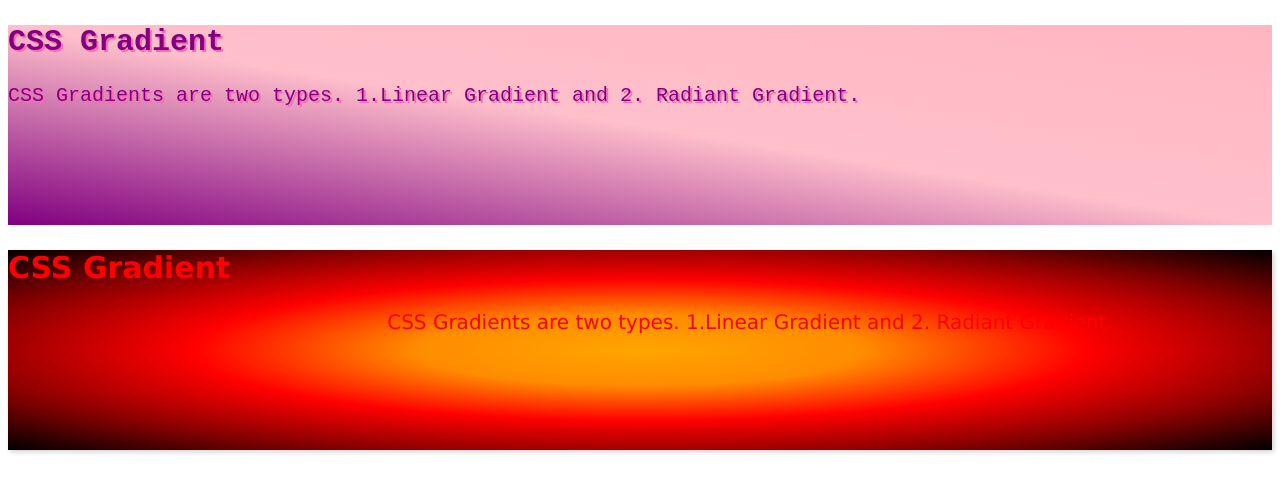
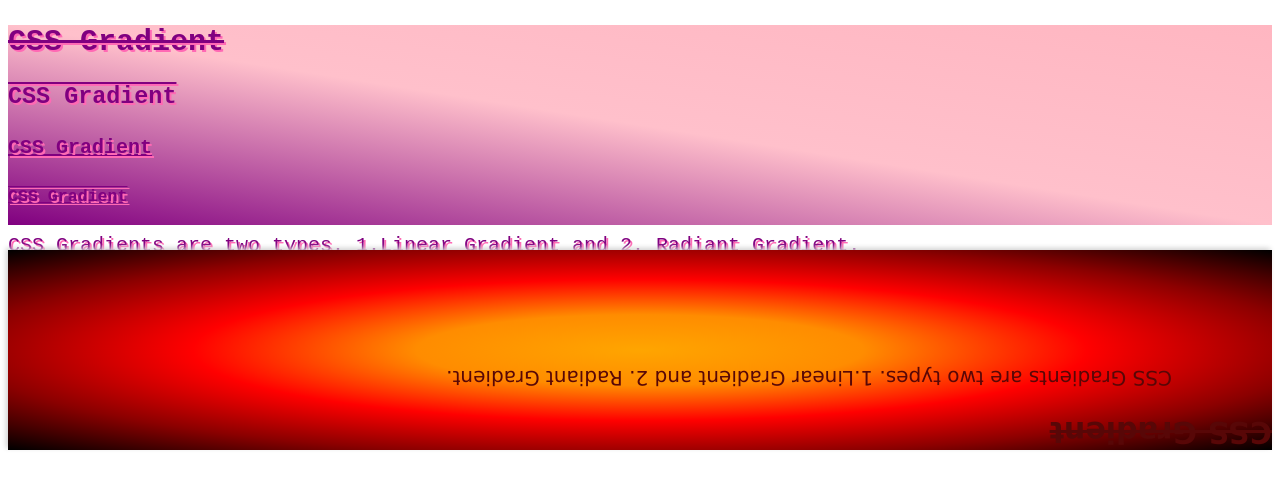
Before and after one commit to DmRayyan/Web-Dev, a plain HTML site: page Module 2/Lesson 3/activity.html in a window 1280 px wide. Drawn offline with Linux system fonts and the light colour scheme.

Commit message:
Text transforming bebe

```diff
--- a/Module 2/Lesson 3/activity.html
+++ b/Module 2/Lesson 3/activity.html
@@ -16,13 +16,26 @@
         #grad2 {
             height: 200px;
             background: radial-gradient(orange, darkorange, red, darkred, black);
-            color: red;
+            color: rgb(88, 7, 7);
             font-family: 'Lucida Sans', 'Lucida Sans Regular', 'Lucida Grande', 'Lucida Sans Unicode', Geneva, Verdana, sans-serif;
             font-size: 20px;
             box-shadow: 2px 2px 5px lightgrey;
+            rotate: 180deg;
         }
         #p2 {
-            text-indent: 30%;
+            text-indent: 100px;
+        }
+        h2 {
+            text-decoration: line-through;
+        }
+        h3 {
+            text-decoration: overline;
+        }
+        h4 {
+            text-decoration: underline;
+        }
+        h5 {
+            text-decoration: underline overline;
         }
     </style>
 </head>
@@ -30,6 +43,9 @@
 <body>
     <div id="grad1">
         <h2>CSS Gradient</h2>
+        <h3>CSS Gradient</h3>
+        <h4>CSS Gradient</h4>
+        <h5>CSS Gradient</h5>
         CSS Gradients are two types. 1.Linear Gradient and 2. Radiant Gradient.
     </div>
     <div id="grad2">
```
